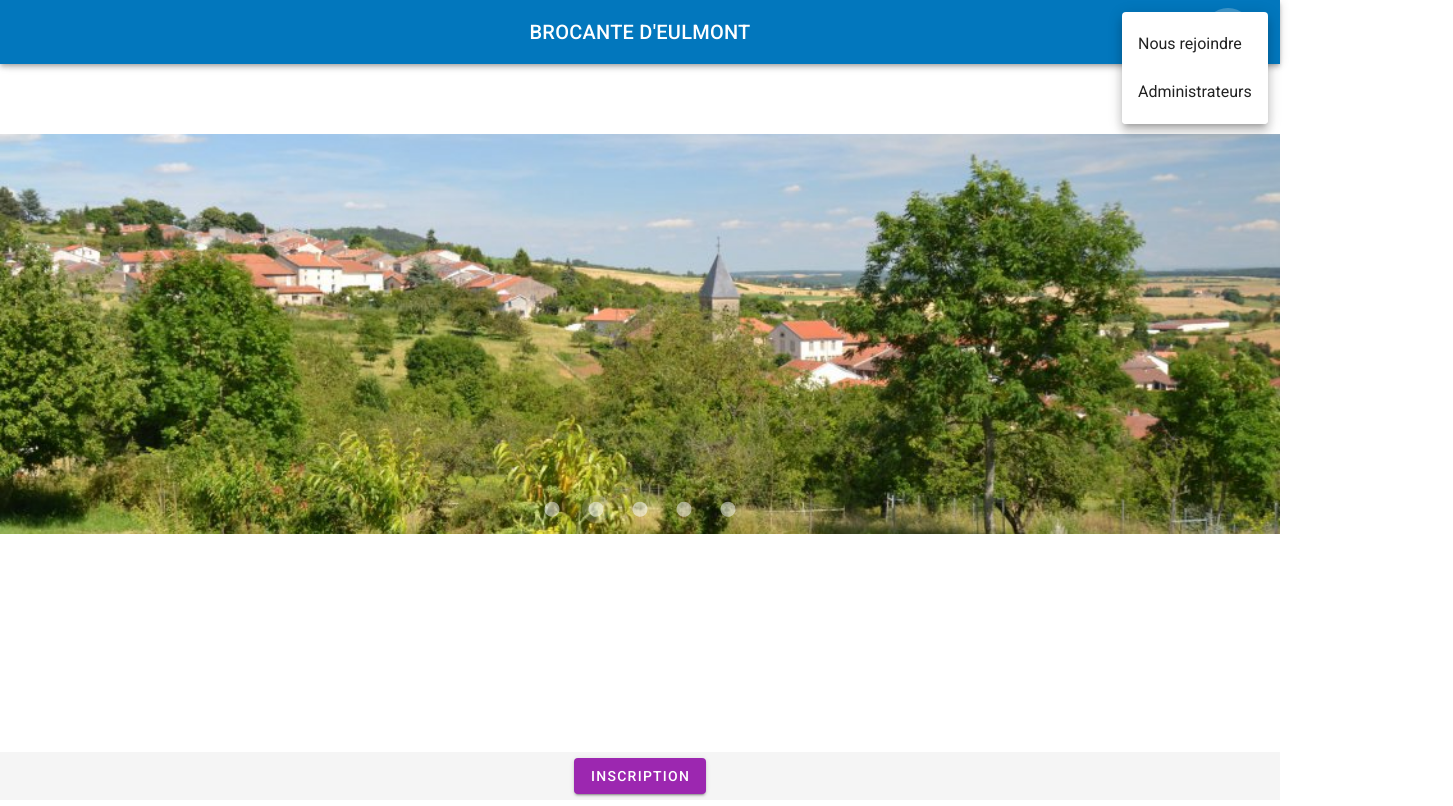
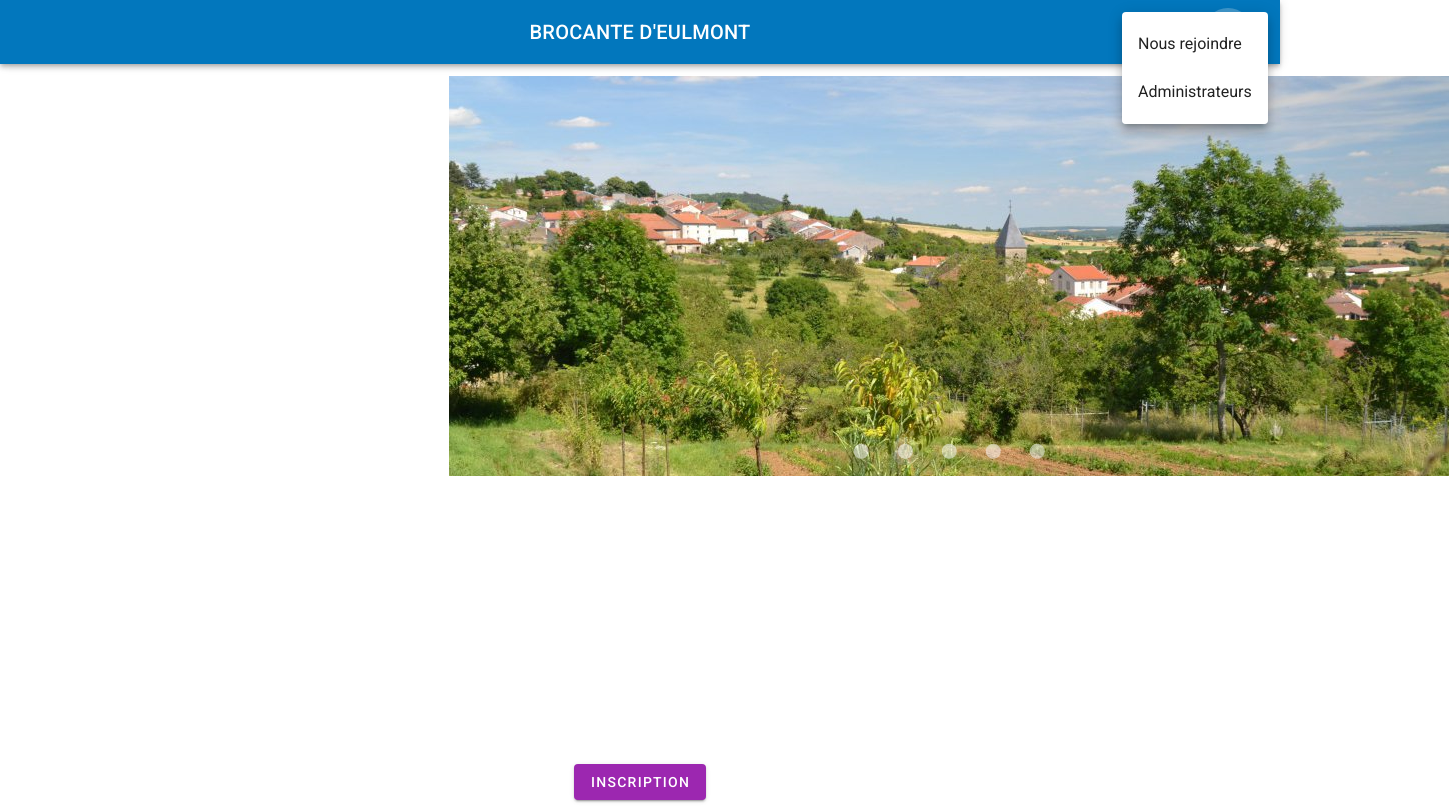
Before and after one commit to OjidoPG/brofu, a Vue app: page / in a window 1280 px wide. Both pictures are taken after a click on the button 1228 px from the left and 32 px from the top of the page. Shown: the whole page, 1453 px wide, since content can reach past the window. Built offline with nearby package versions, Linux system fonts and the light colour scheme.

Commit message:
mise en place nouveau layout

```diff
--- a/src/App.vue
+++ b/src/App.vue
@@ -1,14 +1,23 @@
 <template>
   <div id="app">
-    <router-view/>
+    <component
+      :is="layout"
+    >
+      <router-view/>
+    </component>
   </div>
 </template>
 
 <script>
+  import Vue from 'vue'
+  import AccueilLayout from './layouts/AccueilLayout'
+
+  Vue.component('AccueilLayout', AccueilLayout)
+
   export default  {
     computed: {
       layout() {
-        return '@/layouts/' + (this.$router)
+        return this.$route.meta.layout
       }
     }
   }
--- a/src/components/Carousel.vue
+++ b/src/components/Carousel.vue
@@ -17,13 +17,6 @@
     export default {
         data() {
             return {
-                colors: [
-                    'indigo',
-                    'warning',
-                    'pink darken-2',
-                    'red lighten-1',
-                    'deep-purple accent-4',
-                ],
                 images: [
                     {src: 'Eulmont1.jpg'},
                     {src: 'Eulmont2.jpg'},
--- /dev/null
+++ b/src/layouts/AccueilLayout.vue
@@ -0,0 +1,99 @@
+<template>
+    <v-app id="inspire">
+        <div>
+            <v-app-bar
+                    color="light-blue darken-3"
+                    dark
+            >
+                <div class="col-md-10 offset-md-1 text-center font-weight-bold">
+                    <v-toolbar-title class="title">BROCANTE D'EULMONT</v-toolbar-title>
+                </div>
+                <div class="col-md-1 text-md-right">
+                    <v-menu>
+                        <template v-slot:activator="{ on }">
+                            <v-btn icon v-on="on">
+                                <v-icon>mdi-dots-vertical</v-icon>
+                            </v-btn>
+                        </template>
+
+                        <v-list>
+                            <v-list-item
+                                    v-for="option in options"
+                                    :key="option.message"
+                                    @click="aiguillage(option.message)"
+                            >
+                                <v-list-item-title>{{ option.message }}</v-list-item-title>
+                            </v-list-item>
+                        </v-list>
+                    </v-menu>
+                </div>
+            </v-app-bar>
+        </div>
+
+        <v-content>
+            <slot></slot>
+        </v-content>
+
+        <div class="text-center">
+            <v-bottom-sheet v-model="sheet">
+                <template v-slot:activator="{ on }">
+                    <v-btn
+                            color="purple"
+                            dark
+                            v-on="on"
+                    >
+                        Inscription
+                    </v-btn>
+                </template>
+                <v-sheet class="text-center" height="200px">
+                    <v-btn
+                            class="mt-6"
+                            flat
+                            color="green"
+                            @click="routeInscription()"
+                    >Je m'inscris
+                    </v-btn>
+                    <div>
+                        <br>
+                        La brocante aura lieu le samedi 8 mai dans la commune de Eulmont.<br>
+                        Toute inscription devra être validée par les organisateurs.<br>
+                        Vous en serez averti par e-mail
+                    </div>
+                </v-sheet>
+            </v-bottom-sheet>
+        </div>
+    </v-app>
+</template>
+
+<script>
+    export default {
+        name: "AccueilLayout",
+        data() {
+            return {
+                options: [
+                    {message: 'Nous rejoindre'},
+                    {message: 'Administrateurs'}
+                ],
+                sheet: false,
+            }
+        },
+        methods: {
+            aiguillage(data) {
+                switch (data) {
+                    case 'Nous rejoindre' :
+                        alert('Nous rejoindre');
+                        break;
+                    case'Administrateurs':
+                        alert('Administrateurs');
+                        break;
+                    default:
+                        alert('Default');
+                        break;
+                }
+            },
+            routeInscription() {
+                this.$router.push('/Inscription');
+            }
+        }
+    };
+</script>
--- a/src/router.js
+++ b/src/router.js
@@ -10,6 +10,9 @@ export default new Router({
     {
       path: '/',
       name: 'Accueil',
+      meta:{
+        layout:'accueil-layout'
+      },
       component: ()=>import(/* webpackChunkName: "about" */ './views/Accueil.vue')
     },
     {
--- a/src/views/Accueil.vue
+++ b/src/views/Accueil.vue
@@ -1,37 +1,43 @@
 <template>
-    <v-app id="inspire">
-        <!-- Header Brocante -->
-        <BrocanteHeaderLayout></BrocanteHeaderLayout>
+    <div>
+        <!-- Corps de l'Accueil -->
+<v-container grid-list-md text-center>
+    <v-layout wrap>
+        <v-flex md-4 offset-4>
+            <Carousel></Carousel>
+        </v-flex>
+    </v-layout>
 
-        <!-- Corps de l'Accueil -->
-        <v-content class="carousel">
-            <Carousel></Carousel>
-        </v-content>
 
-        <!-- Footer  -->
-        <v-footer>
-            <BrocanteFooterLayout></BrocanteFooterLayout>
-        </v-footer>
-    </v-app>
+</v-container>
+
+
+
+
+
+
+    </div>
 </template>
 
 <script>
-    import BrocanteHeaderLayout from '@/layouts/BrocanteHeaderLayout';
-    import BrocanteFooterLayout from '@/layouts/BrocanteFooterLayout';
+    // import AccueilLayout from '@/layouts/AccueilLayout'
+    // import BrocanteHeaderLayout from '@/layouts/BrocanteHeaderLayout';
+    // import BrocanteFooterLayout from '@/layouts/BrocanteFooterLayout';
     import Carousel from '@/components/Carousel';
 
     export default {
         name: "Accueil",
         components: {
-            BrocanteHeaderLayout,
-            BrocanteFooterLayout,
+            // AccueilLayout
+            // BrocanteHeaderLayout,
+            // BrocanteFooterLayout,
             Carousel
         }
     };
 </script>
 
 <style>
-    .carousel{
+    .carousel {
         margin-top: 70px;
     }
 </style>
```
Also changed, not shown: 1 other file (tests, documents, lock files or other folders).
